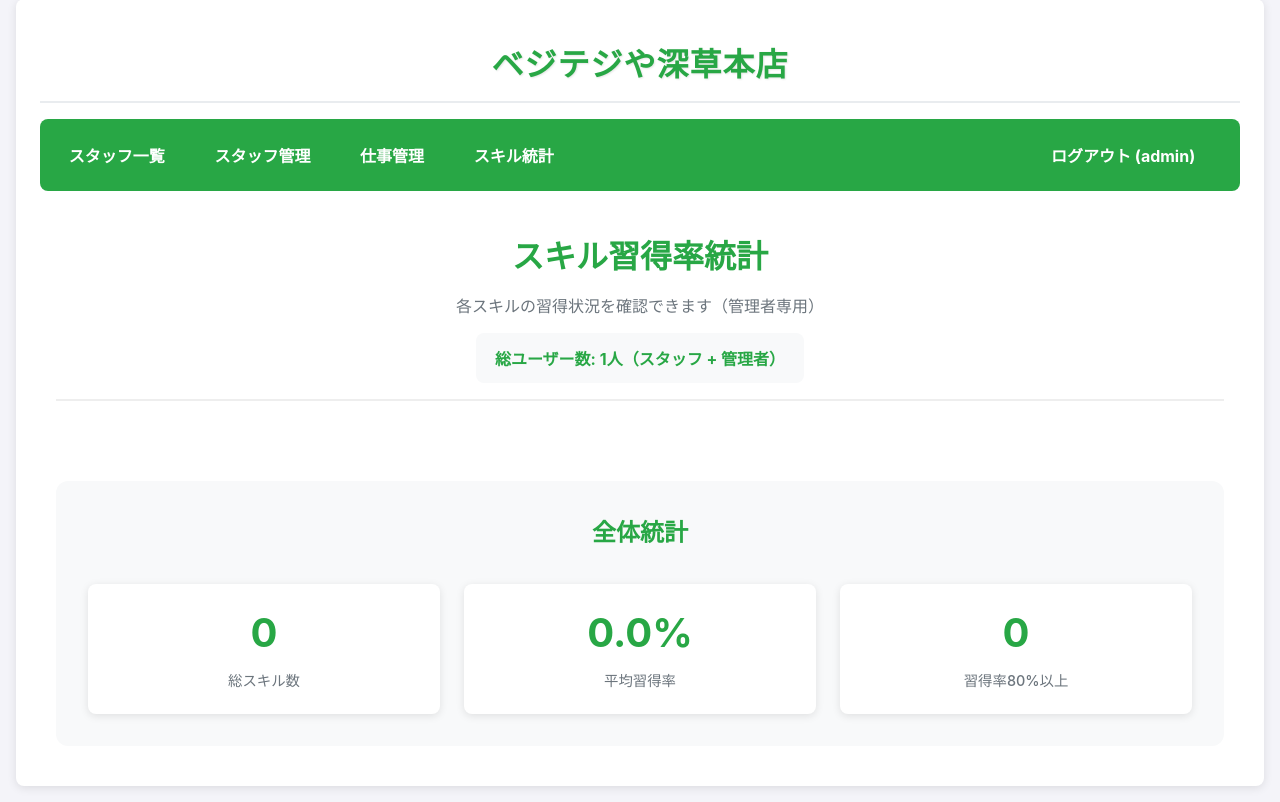
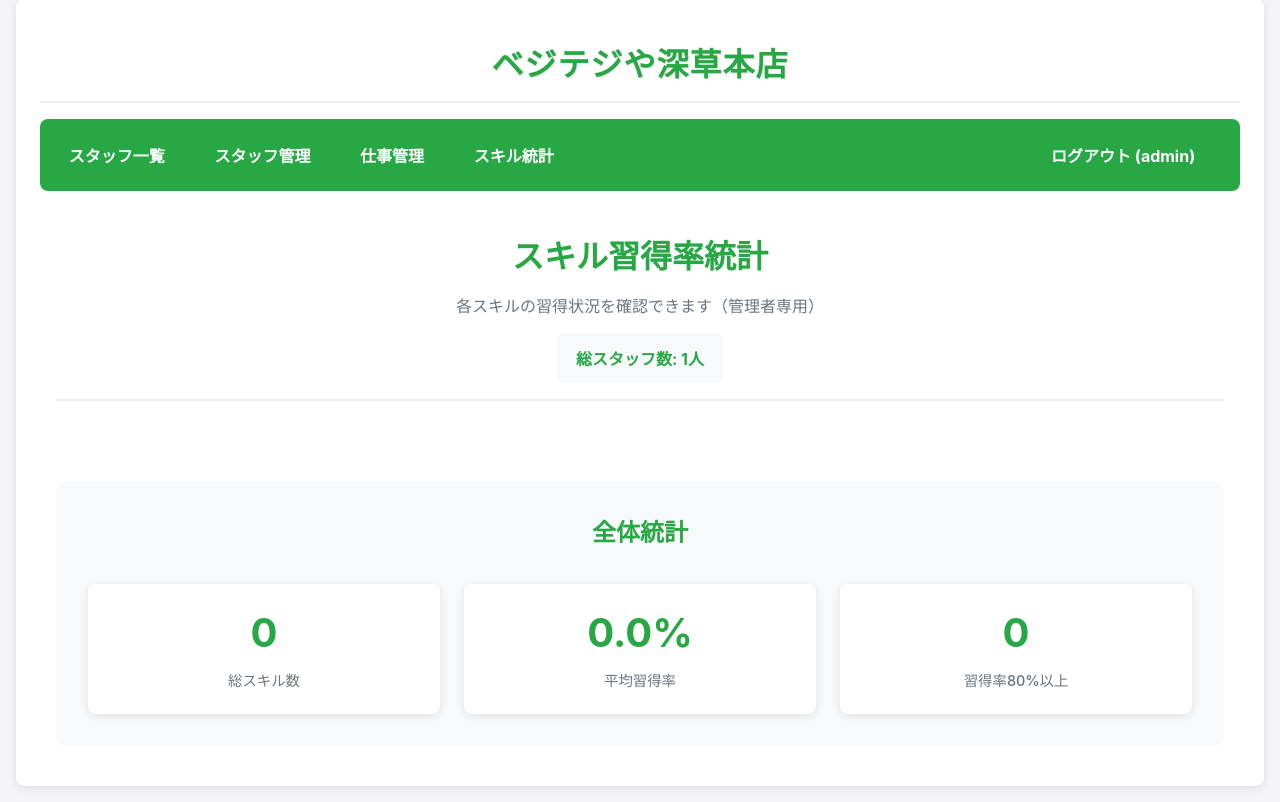
Before and after one commit to highEna1000/vegetejiya-fukakusa, a Flask app: page /admin/skill_stats in a window 1280 px wide. Shown: the part 17-819 px from the top of the page. Run offline with Flask 3, Linux system fonts and the light colour scheme; a user stored in the database is signed in; data comes from the database, SQL or seed files in the repository; data that the repository does not hold is empty; some libraries are stand-ins or nearby versions.

Commit message:
スキル統計ページの表記を「総スタッフ数」に修正
🤖 Generated with [Claude Code](https://claude.ai/code)

Co-Authored-By: Claude <noreply@anthropic.com>

```diff
--- a/templates/admin_skill_stats.html
+++ b/templates/admin_skill_stats.html
@@ -8,7 +8,7 @@
       <h1>スキル習得率統計</h1>
       <p class="stats-description">各スキルの習得状況を確認できます（管理者専用）</p>
       <div class="stats-summary">
-        <span class="total-staff">総ユーザー数: {{ total_users }}人（スタッフ + 管理者）</span>
+        <span class="total-staff">総スタッフ数: {{ total_users }}人</span>
       </div>
     </div>
 
```
